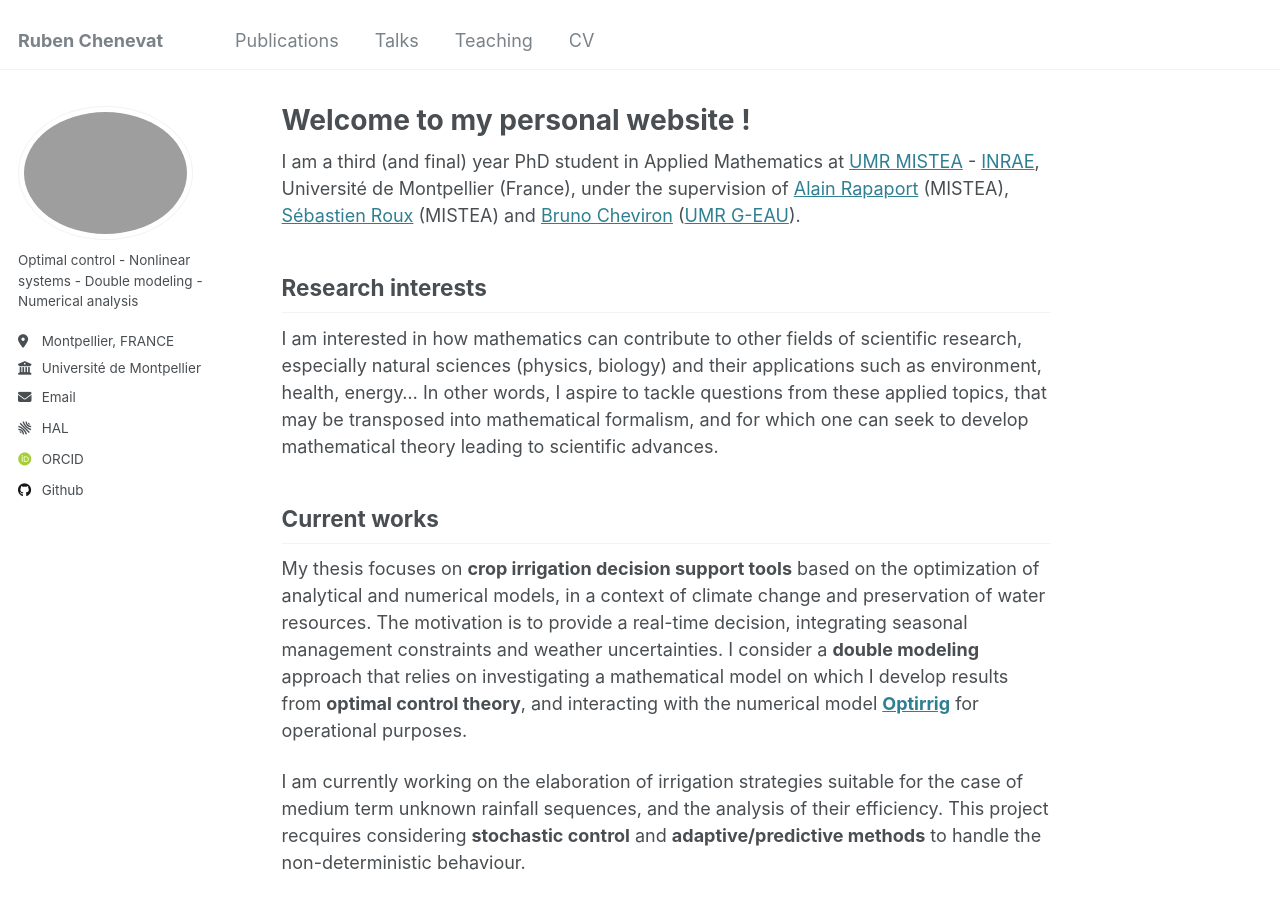
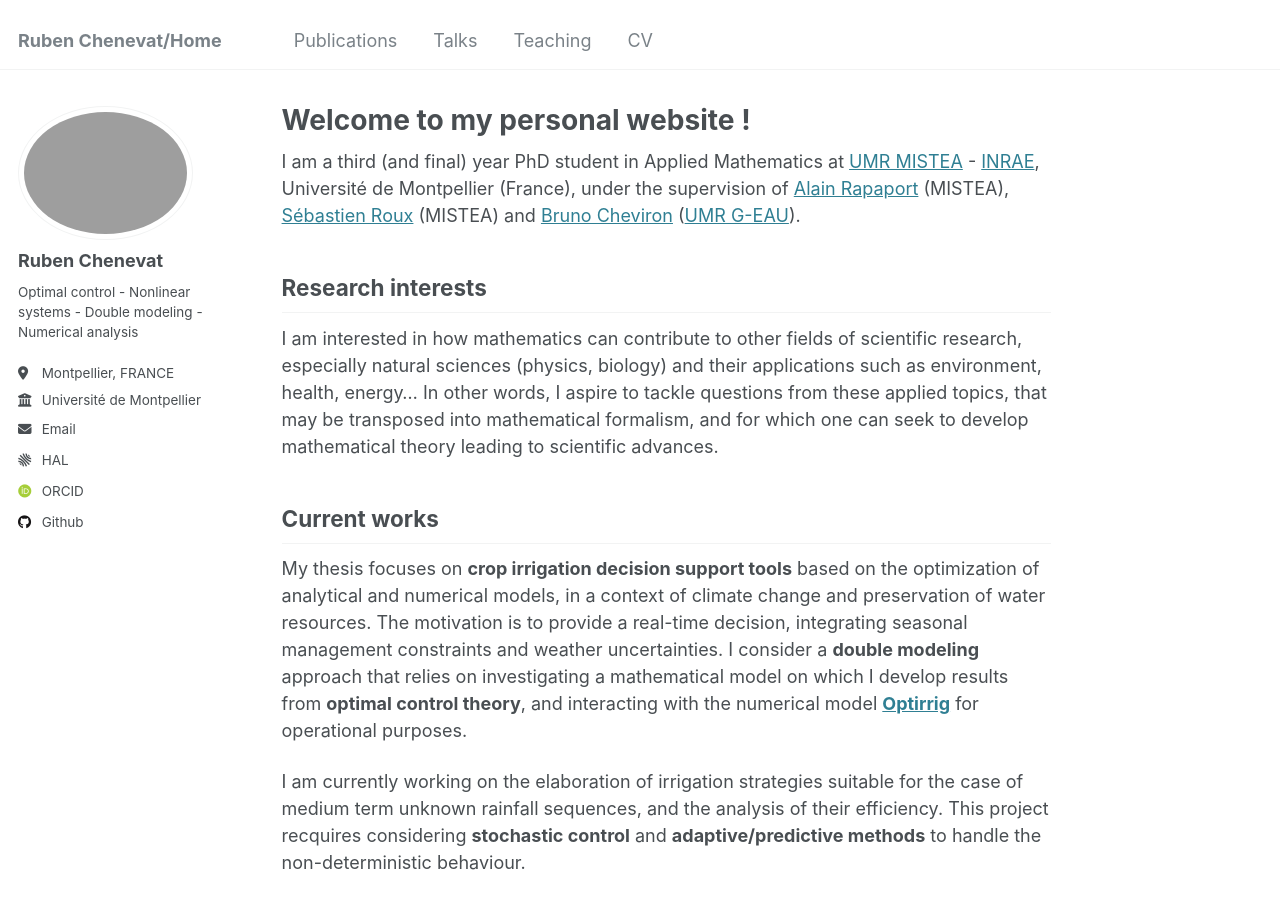
Before and after one commit to rubenchenevat/rubenchenevat.github.io, a Jekyll site: the page built from _pages/about.md, in a window 1280 px wide and 900 px high. Built offline with Jekyll 4.4.1, drawn with Linux system fonts in a browser that asks for light colours; some web fonts are replaced.

Commit message:
Update _config.yml

```diff
--- a/_config.yml
+++ b/_config.yml
@@ -8,7 +8,7 @@
 
 # Basic Site Settings
 locale                   : "fr-FR"
-title                    : "Ruben Chenevat"
+title                    : "Ruben Chenevat/Home"
 title_separator          : "-"
 name                     : &name "Ruben Chenevat"
 description              : &description "personal description"
@@ -22,7 +22,7 @@ repository               : "rubenchenevat/rubenchenevat.github.io"
 author:
   # Biographic information
   avatar           : "RubenChenevat.jpeg"
-  name             : # "Your Sidebar Name"
+  name             : "Ruben Chenevat"
   pronouns         : # None
   bio              : "Optimal control - Nonlinear systems - Double modeling - Numerical analysis"
   location         : "Montpellier, FRANCE"
```
